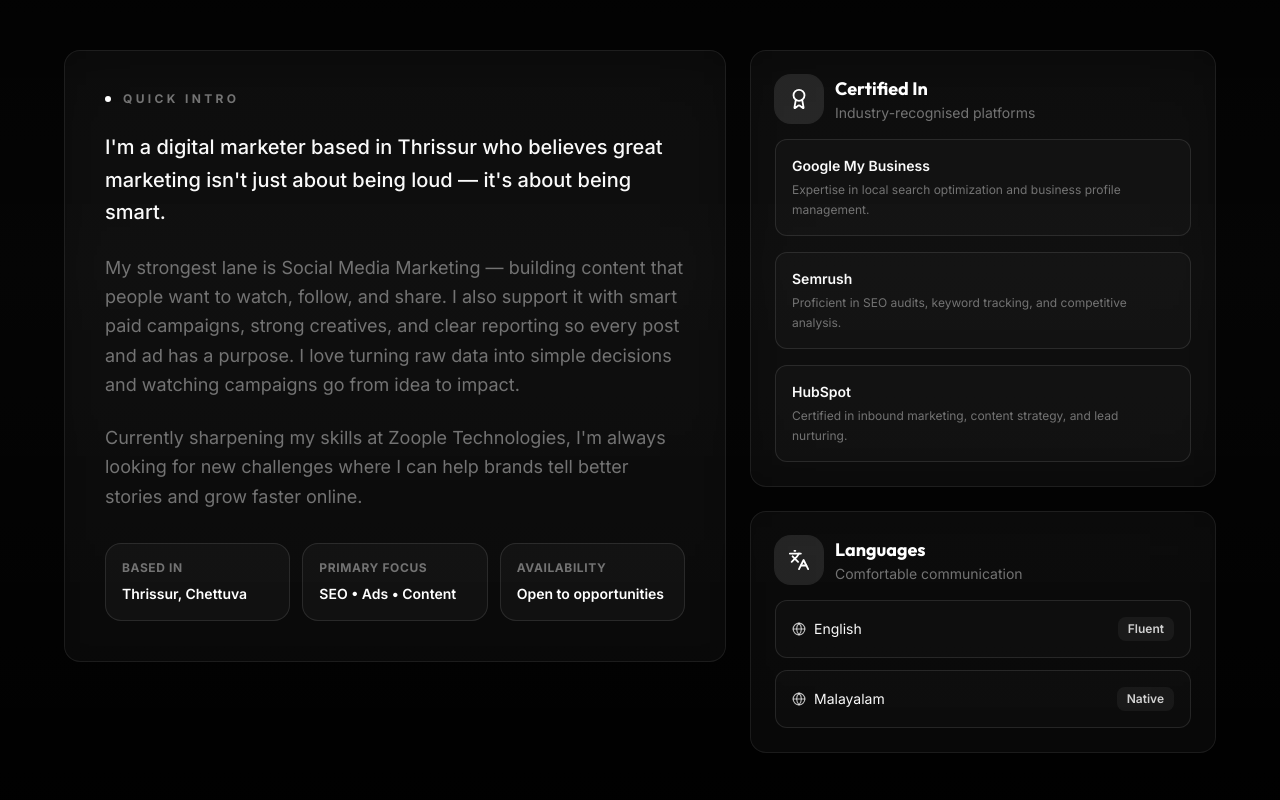
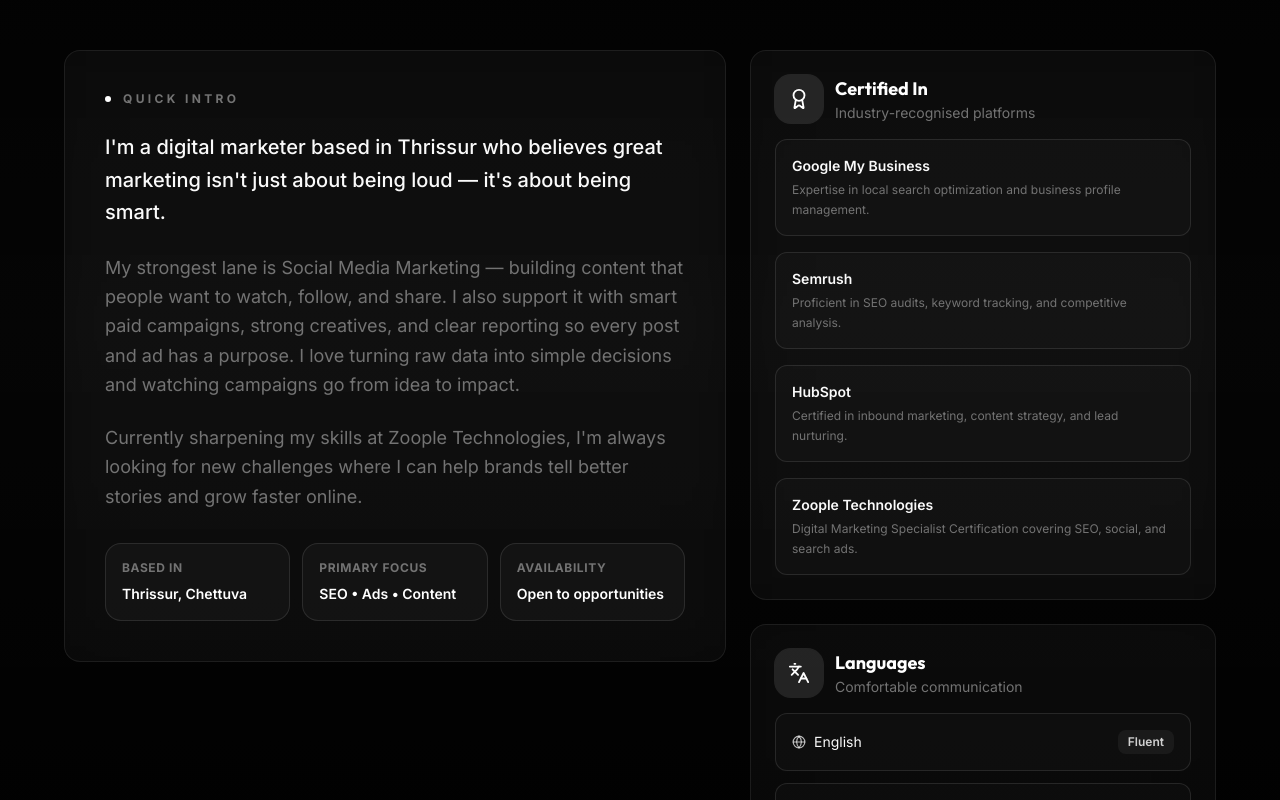
Before and after one commit to riyaaahh/faiz, a React (Vite) app: page / in a window 1280 px wide. Shown: the part 2661-3461 px from the top of the page. Built offline with nearby package versions, Linux system fonts and the light colour scheme.

Commit message:
zoople added

```diff
--- a/src/data/portfolio.js
+++ b/src/data/portfolio.js
@@ -230,6 +230,10 @@ export const certifications = [
     name: "HubSpot",
     detail: "Certified in inbound marketing, content strategy, and lead nurturing.",
   },
+  {
+    name: "Zoople Technologies",
+    detail: "Digital Marketing Specialist Certification covering SEO, social, and search ads.",
+  },
 ];
 
 export const languages = [
@@ -247,7 +251,7 @@ export const reference = {
 
 export const stats = [
   { value: "4", label: "Core Specializations" },
-  { value: "3", label: "Industry Certifications" },
+  { value: "4", label: "Industry Certifications" },
   { value: "10+", label: "Campaign Tools Mastered" },
   { value: "2", label: "Languages Spoken" },
 ];
```
